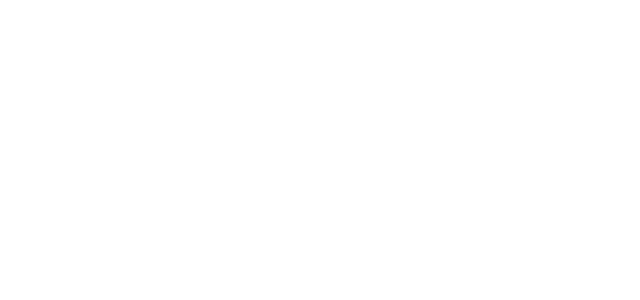
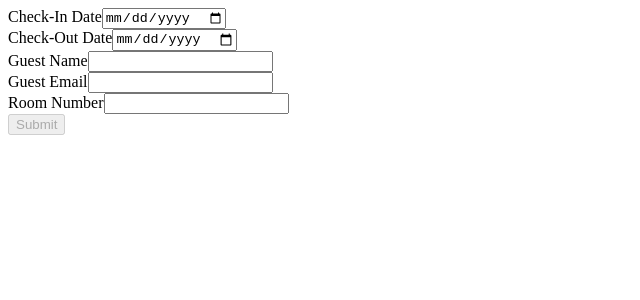
Before and after one commit to ChristopherAllen777/hotel-app, an Angular app: page /edit/1 in a window 1280 px wide. Before the commit this address led to /. Shown: the top 300 px of the page, without its empty margins (0-640 px from the left). Built offline with nearby package versions, Linux system fonts and the light colour scheme.

Commit message:
load reservation by id in params

```diff
--- a/src/app/app-routing.module.ts
+++ b/src/app/app-routing.module.ts
@@ -8,6 +8,7 @@
   {path:"", component: HomeComponent},
   {path:"list", component: ReservationListComponent},
   {path:"new", component: ReservationFormComponent},
+  {path:"edit/:id", component: ReservationFormComponent}
 ];
 
 @NgModule({
--- a/src/app/reservation-form/reservation-form.component.ts
+++ b/src/app/reservation-form/reservation-form.component.ts
@@ -2,7 +2,7 @@
 import { FormBuilder, FormGroup, Validators } from '@angular/forms';
 import { ReservationService } from '../reservation/reservation.service';
 import { Reservation } from '../model/reservation';
-import { Router } from '@angular/router';
+import { Router, ActivatedRoute } from '@angular/router';
 
 @Component({
   selector: 'app-reservation-form',
@@ -19,7 +19,8 @@
   constructor(
     private formBuilder: FormBuilder,
     private reservationService: ReservationService,
-    private router: Router) {
+    private router: Router,
+    private activatedRoute: ActivatedRoute) {
 
   }
 
@@ -30,7 +31,16 @@
       guestName: ['', Validators.required],
       guestEmail: ['', [Validators.required, Validators.email]],
       roomNumber: ['', Validators.required]
-    })
+    });
+
+    let id = this.activatedRoute.snapshot.paramMap.get('id');
+
+    if(id){
+      let reservation = this.reservationService.getReservation(id);
+      if(reservation){
+        this.reservationForm.patchValue(reservation);
+      }
+    }
   }
 
   onSubmit() {
--- a/src/app/reservation-list/reservation-list.component.html
+++ b/src/app/reservation-list/reservation-list.component.html
@@ -8,6 +8,7 @@
         Check-In: {{reservation.checkInDate}} <br>
         Check-Out: {{reservation.checkOutDate}} <br>
         <button (click)="deleteReservation(reservation.id)">Delete</button>
+        <button [routerLink]="['/edit', reservation.id]">Edit</button>
     </li>
 </ul>
 
--- a/src/app/reservation/reservation.module.ts
+++ b/src/app/reservation/reservation.module.ts
@@ -3,6 +3,7 @@
 import { ReservationFormComponent } from '../reservation-form/reservation-form.component';
 import { ReservationListComponent } from '../reservation-list/reservation-list.component';
 import { FormsModule, ReactiveFormsModule } from '@angular/forms';
+import { RouterModule } from '@angular/router';
 
 
 @NgModule({
@@ -13,7 +14,8 @@
   imports: [
     CommonModule,
     FormsModule,
-    ReactiveFormsModule
+    ReactiveFormsModule,
+    RouterModule
   ]
 })
 export class ReservationModule { }
--- a/src/app/reservation/reservation.service.ts
+++ b/src/app/reservation/reservation.service.ts
@@ -26,6 +26,9 @@
   }
 
   addReservation(reservation: Reservation): void {
+
+    reservation.id = Date.now().toString();
+
     this.reservations.push(reservation);
     localStorage.setItem("reservations", JSON.stringify(this.reservations));
   }
```
